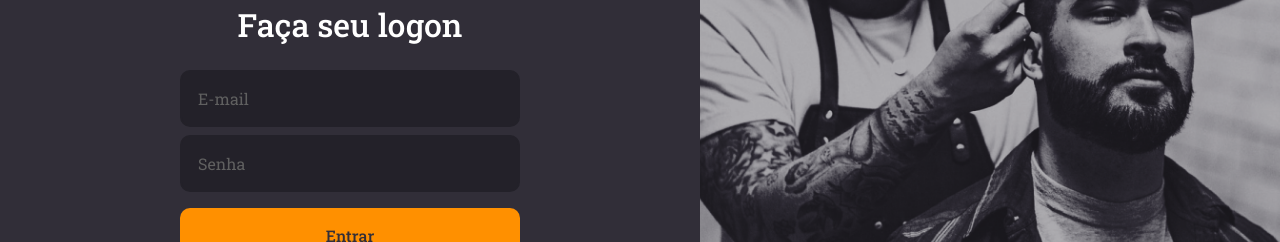
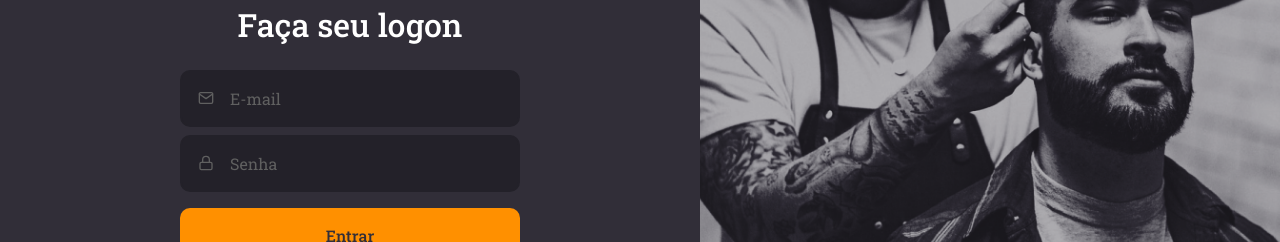
Before and after one commit to InSTinToS/go-barber, a React (Create React App) app in the folder frontend/: page / in a window 1280 px wide. Shown: the part 289-531 px from the top of the page. Built offline with nearby package versions, Linux system fonts and the light colour scheme.

Commit message:
separating in components

```diff
--- /dev/null
+++ b/frontend/src/components/Button/index.tsx
@@ -0,0 +1,14 @@
+import React, { ButtonHTMLAttributes } from 'react'
+import { Style } from './styles'
+
+type ButtonProps = ButtonHTMLAttributes<HTMLButtonElement>
+
+const Button: React.FC<ButtonProps> = ({ children, ...rest }) => {
+  return (
+    <Style type='button' {...rest}>
+      {children}
+    </Style>
+  )
+}
+
+export default Button
--- /dev/null
+++ b/frontend/src/components/Button/styles.tsx
@@ -0,0 +1,19 @@
+import styled from 'styled-components'
+import { shade } from 'polished'
+
+export const Style = styled.button`
+  background: #ff9000;
+  height: 56px;
+  border-radius: 10px;
+  border: 0;
+  padding: 0 16px;
+  width: 100%;
+  color: #312e38;
+  font-weight: 500;
+  margin-top: 16px;
+  transition: background-color 0.2s;
+
+  &:hover {
+    background: ${shade(0.2, '#ff9000')};
+  }
+`
--- /dev/null
+++ b/frontend/src/components/Input/index.tsx
@@ -0,0 +1,19 @@
+import React, { InputHTMLAttributes } from 'react'
+import { IconBaseProps } from 'react-icons'
+import { Style } from './styles'
+
+interface InputProps extends InputHTMLAttributes<HTMLInputElement> {
+  name: string
+  icon?: React.ComponentType<IconBaseProps>
+}
+
+const Input: React.FC<InputProps> = ({ icon: Icon, ...rest }) => {
+  return (
+    <Style>
+      {Icon && <Icon />}
+      <input {...rest} />
+    </Style>
+  )
+}
+
+export default Input
--- /dev/null
+++ b/frontend/src/components/Input/styles.tsx
@@ -0,0 +1,32 @@
+import styled from 'styled-components'
+
+export const Style = styled.div`
+  background: #232129;
+  border-radius: 10px;
+  border: 2px solid #232129;
+  padding: 16px;
+  width: 100%;
+  color: #606060;
+
+  display: flex;
+  align-items: center;
+
+  & + div {
+    margin-top: 8px;
+  }
+
+  input {
+    color: #f4ede8;
+    flex: 1;
+    background: transparent;
+    border: 0;
+
+    &::placeholder {
+      color: #606060;
+    }
+  }
+
+  svg {
+    margin-right: 16px;
+  }
+`
--- a/frontend/src/pages/Login/index.tsx
+++ b/frontend/src/pages/Login/index.tsx
@@ -1,6 +1,8 @@
 import React from 'react'
 import logo from 'assets/logo.svg'
-import { FiLogIn } from 'react-icons/fi'
+import Button from 'components/Button'
+import Input from 'components/Input'
+import { FiLogIn, FiLock, FiMail } from 'react-icons/fi'
 import { Style, Content, Background } from './styles'
 
 const Login: React.FC = () => {
@@ -11,10 +13,15 @@
         <form>
           <h1>Faça seu logon</h1>
 
-          <input placeholder='E-mail' />
-          <input type='password' placeholder='Senha' />
-          <button type='submit'>Entrar</button>
+          <Input name='email' placeholder='E-mail' icon={FiMail} />
+          <Input
+            name='password'
+            type='password'
+            placeholder='Senha'
+            icon={FiLock}
+          />
 
+          <Button type='submit'>Entrar</Button>
           <a href='forgot'>Esqueci minha senha</a>
         </form>
 
--- a/frontend/src/pages/Login/styles.tsx
+++ b/frontend/src/pages/Login/styles.tsx
@@ -23,40 +23,6 @@
 
     h1 {
       margin-bottom: 24px;
-    }
-
-    input {
-      background: #232129;
-      border-radius: 10px;
-      border: 2px solid #232129;
-      padding: 16px;
-      width: 100%;
-      color: #f4ede8;
-
-      &::placeholder {
-        color: #606060;
-      }
-
-      & + input {
-        margin-top: 8px;
-      }
-    }
-
-    button {
-      background: #ff9000;
-      height: 56px;
-      border-radius: 10px;
-      border: 0;
-      padding: 0 16px;
-      width: 100%;
-      color: #312e38;
-      font-weight: 500;
-      margin-top: 16px;
-      transition: background-color 0.2s;
-
-      &:hover {
-        background: ${shade(0.2, '#ff9000')};
-      }
     }
 
     a {
```
Also changed, not shown: frontend/.eslintrc.json.
